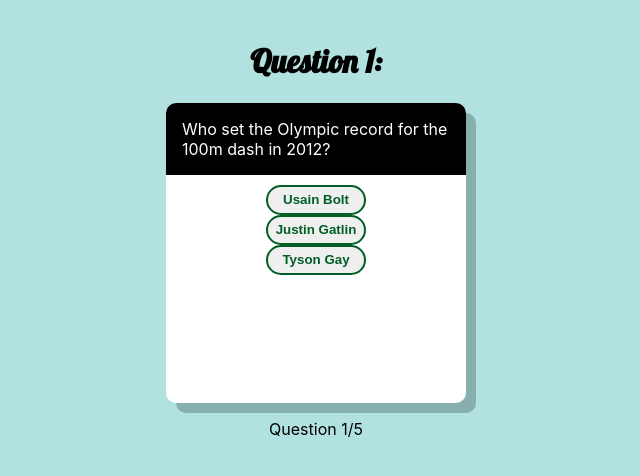
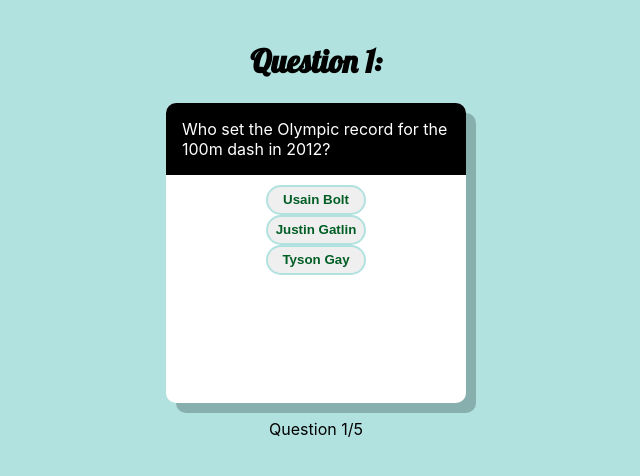
Before and after one commit to Technigo/project-redux-quiz-old, a React (Create React App) app: page /quiz in a window 1280 px wide. Both pictures are taken after a click on the button "Start". Shown: the top 476 px of the page, without its empty margins (324-964 px from the left). Built offline with nearby package versions, Linux system fonts and the light colour scheme.

Commit message:
incorrect/correct colors for button

```diff
--- a/src/components/CurrentQuestion.js
+++ b/src/components/CurrentQuestion.js
@@ -1,7 +1,7 @@
 import React, { useState } from 'react';
 import { useSelector, useDispatch } from 'react-redux';
 import { quiz } from 'reducers/quiz';
-import { AnswerContainer, Wrapper } from 'styledComponents/containers';
+import { AnswerContainer, Wrapper } from 'styledComponents/Containers';
 import { StyledButton } from 'styledComponents/StyledButton';
 
 export const CurrentQuestion = () => {
@@ -54,6 +54,8 @@ export const CurrentQuestion = () => {
         {question.options.map((option, index) => {
           return (
             <StyledButton
+              isCorrect={answer && index === question.correctAnswerIndex}
+              isIncorrect={answer && index !== question.correctAnswerIndex}
               onClick={() => {
                 submitAnswer(question.id, index);
                 setDisabledStyledButton(true);
@@ -67,6 +69,7 @@ export const CurrentQuestion = () => {
           );
         })}
       </AnswerContainer>
+
       {answer && (
         <div>
           <p>{`The answer is ${statusAnswer()}`}</p>
--- a/src/index.css
+++ b/src/index.css
@@ -23,3 +23,11 @@ code {
 .question-title {
   font-family: 'Lobster', cursive;
 }
+
+.correct {
+  background-color: rgb(104, 147, 106);
+}
+
+.incorrect {
+  background-color: rgb(139, 58, 58);
+}
--- a/src/styledComponents/StyledButton.js
+++ b/src/styledComponents/StyledButton.js
@@ -5,16 +5,20 @@ export const StyledButton = styled.button`
   min-height: 30px;
   color: #005e25;
   border-radius: 30px;
-  border: 2px solid #005e25;
+  border: 2px solid #b2e2e0;
   padding: 5px;
   font-weight: 700;
+  ${(props) => props.isCorrect && 'background-color: #67b467; color: white;'};
+  ${(props) => props.isIncorrect && 'background-color: #b96f6f; color: white;'};
+  transition: all 0.2s;
+
   &:hover {
-    background-color: darkgreen;
+    background-color: #b2e2e0;
     color: white;
   }
-  &:disabled {
+  /* &:disabled {
     background-color: rgba(0, 94, 37, 0.25);
     color: rgb(0, 94, 37);
     border: none;
-  }
+  } */
 `;
```
